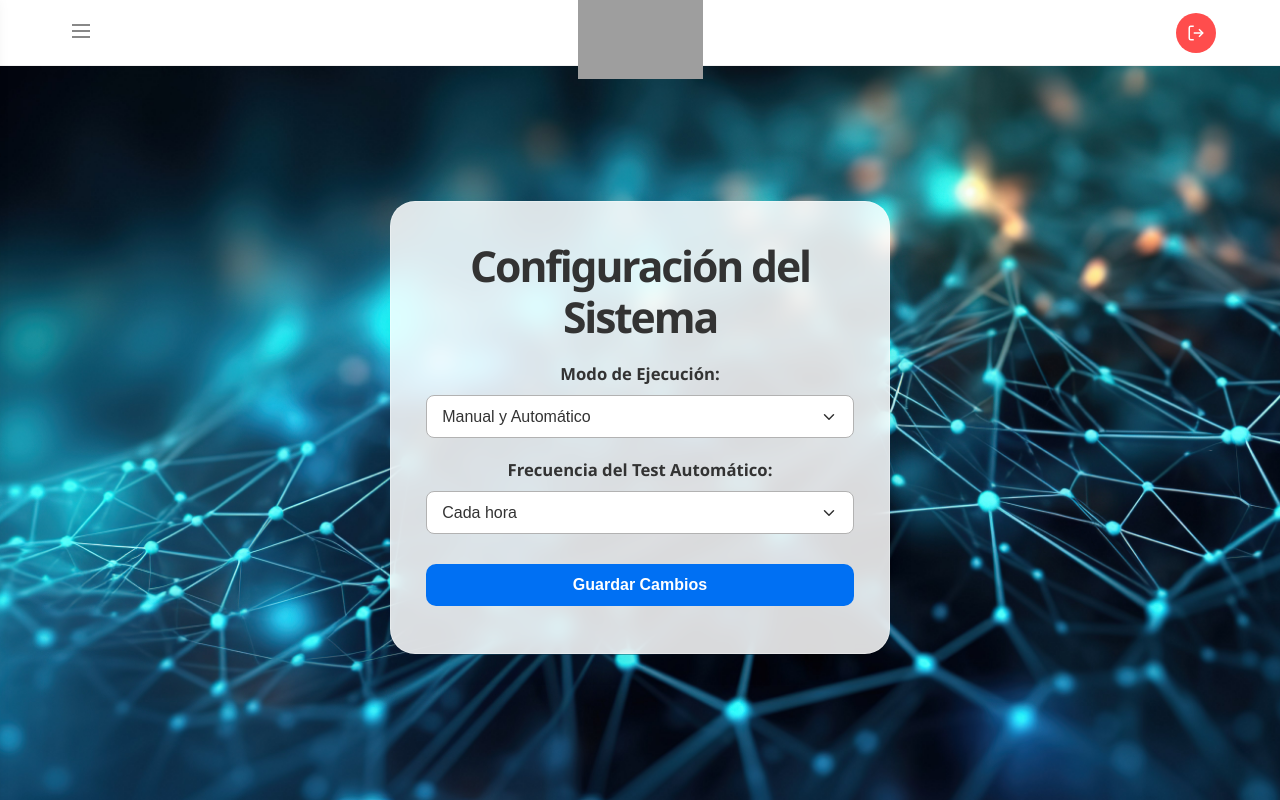
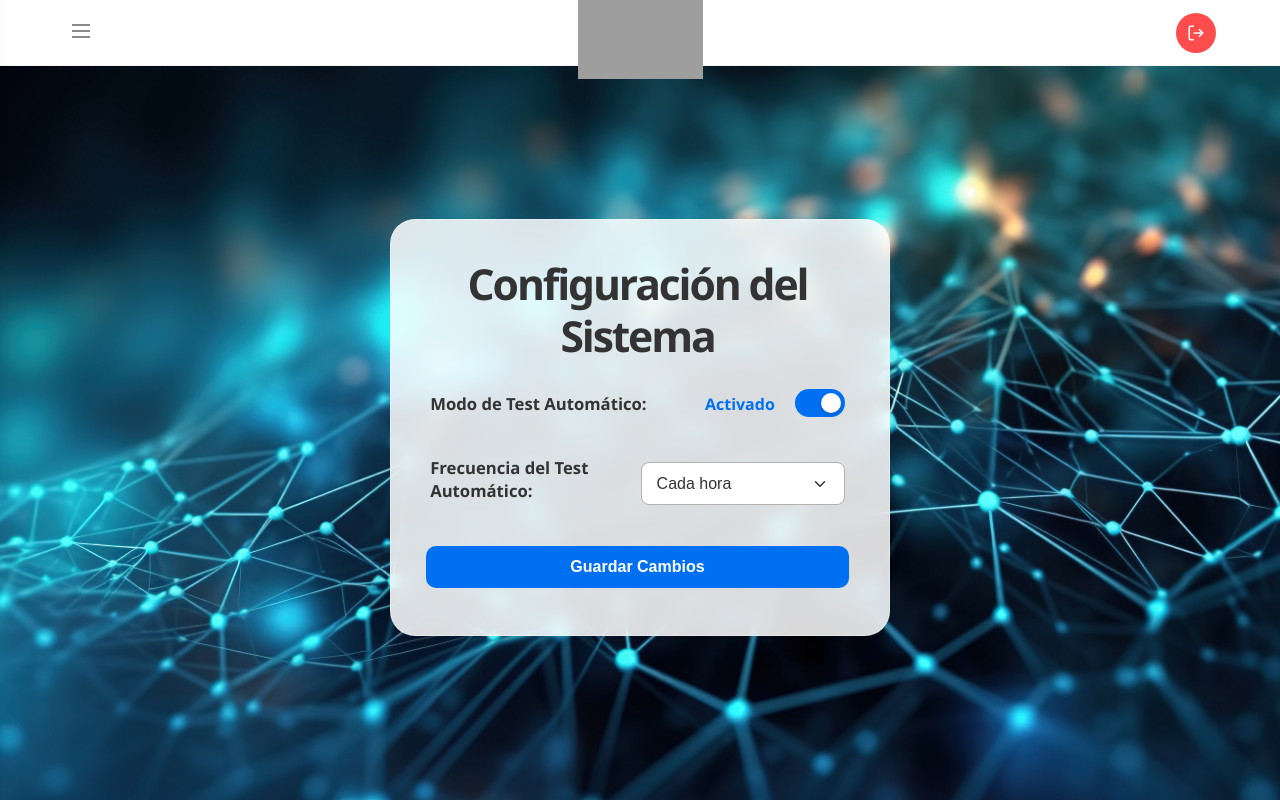
Before and after one commit to Speedster1998/InternetTest-LaNumero1_Vue, a Vue app in the folder frontend/: page /config in a window 1280 px wide. Built offline with nearby package versions, Linux system fonts and the light colour scheme; sample sign-in values are in the browser's storage; grey boxes are pictures that could not be loaded.

Commit message:
Cambios en el panel de config. y modificaciones en el frontend

```diff
--- a/frontend/src/pages/InternetTest/InternetTest.css
+++ b/frontend/src/pages/InternetTest/InternetTest.css
@@ -1,3 +1,7 @@
+.internettest-title{
+  color: #006deb;
+}
+
 .result {
   padding: 11.5px;
   border-radius: 10px;
--- a/frontend/src/pages/InternetTest/InternetTest.vue
+++ b/frontend/src/pages/InternetTest/InternetTest.vue
@@ -232,7 +232,7 @@ watch(isRegistered, (newValue) => {
   <div class="container" :class="{ 'dashboard-mode': isRegistered }">
     <div class="dashboard-view">
       <div class="test-screen">
-        <h1>Test de Internet</h1>
+        <h1 class="internettest-title">Test de Internet</h1>
         <p><strong>Hola {{ userName }}</strong></p>
         <p>Haga click en el botón para verificar tu conexión actual.</p>
 
--- a/frontend/src/pages/Settings/Settings.css
+++ b/frontend/src/pages/Settings/Settings.css
@@ -1,17 +1,25 @@
-.settings-card {
-  background: white;
-  padding: 30px;
-  border-radius: 15px;
-  box-shadow: 0 4px 20px rgba(0,0,0,0.08);
+.settings-view {
+  min-height: 0;
+  flex: 1;
+  width: 100%;
+  overflow-y: auto;
+  overflow-x: auto;
+  box-sizing: border-box;
+  padding-right: 5px; /* Para que el scroll no se pegue tanto */
 }
 
 .setting-group {
   margin-bottom: 20px;
   text-align: center;
+  display: flex;
+  align-items: center;
+  justify-content: space-between;
+  padding: 4px;
 }
 
 .setting-group label {
   display: block;
+  text-align: left;
   margin-bottom: 10px;
   font-weight: 600;
   font-size: 12.5pt;
@@ -24,7 +32,7 @@ select{
   appearance: none;
 
   padding: 12px 15px;
-  width: 100%;
+  width: 60%;
   border: 1.5px solid #b2b2b2;
   border-radius: 8px;
   background-color: white;
@@ -133,3 +141,112 @@ select:focus {
 @keyframes stroke-check {
   to { stroke-dashoffset: 0; }
 }
+
+/* --- TOGGLE SWITCH ESTILOS --- */
+.switch-group {
+  display: flex;
+  align-items: center;
+  justify-content: space-between;
+  gap: 15px;
+  margin-bottom: 25px;
+  border-radius: 12px;
+}
+
+.switch-label {
+  text-align: left;
+  font-weight: 600;
+  color: #333;
+  margin-bottom: 0 !important;
+}
+
+.switch-wrapper {
+  display: flex;
+  align-items: center;
+  gap: 12px;
+}
+
+.status-text {
+  font-weight: bold;
+  font-size: 1rem;
+  color: #0070f3;
+  min-width: 95px;
+  text-align: right;
+  margin: 0;
+  padding-right: 8px;
+  line-height: 1;
+}
+
+/* El interruptor (caja principal) */
+.switch {
+  position: relative;
+  display: inline-block;
+  width: 50px;
+  height: 28px;
+  margin: 0;
+  transform: translateY(4px); /* Ajuste visual sutil para alinearlo con el texto */
+}
+
+/* Ocultar checkbox HTML */
+.switch input {
+  opacity: 0;
+  width: 0;
+  height: 0;
+}
+
+/* La barra deslizable */
+.slider {
+  position: absolute;
+  cursor: pointer;
+  top: 0;
+  left: 0;
+  right: 0;
+  bottom: 0;
+  background-color: #ccc;
+  transition: .4s;
+}
+
+.slider:before {
+  position: absolute;
+  content: "";
+  height: 20px;
+  width: 20px;
+  left: 4px;
+  bottom: 4px;
+  background-color: white;
+  transition: .4s;
+  box-shadow: 0 2px 4px rgba(0,0,0,0.2);
+}
+
+input:checked + .slider {
+  background-color: #0070f3;
+}
+
+input:focus + .slider {
+  box-shadow: 0 0 1px #0070f3;
+}
+
+input:checked + .slider:before {
+  transform: translateX(22px);
+}
+
+/* Bordes redondeados */
+.slider.round {
+  border-radius: 34px;
+}
+
+.slider.round:before {
+  border-radius: 50%;
+}
+
+/* Estilos para el select cuando está deshabilitado */
+.setting-group.disabled label {
+  color: #999;
+}
+
+.setting-group.disabled select {
+  background-color: #f5f5f5;
+  color: #999;
+  border-color: #ddd;
+  cursor: not-allowed;
+  opacity: 0.7;
+}
--- a/frontend/src/pages/Settings/Settings.vue
+++ b/frontend/src/pages/Settings/Settings.vue
@@ -1,9 +1,14 @@
 <script setup>
-import { ref, watch } from 'vue';
+import { ref, watch, computed } from 'vue';
 import '../Settings/Settings.css';
 
 const mode = ref(localStorage.getItem('testMode') || 'both'); // 'manual' o 'both'
 const interval = ref(parseInt(localStorage.getItem('testInterval')) || 60); // En minutos
+
+const isAutoEnabled = computed({
+  get: () => mode.value === 'both',
+  set: (val) => { mode.value = val ? 'both' : 'manual'; }
+});
 
 watch([mode, interval], (newValues) => {
   const [newMode, newInterval] = newValues; // Desestructuramos para ver qué llega
@@ -37,17 +42,20 @@ const saveConfig = () => {
   <div class="settings-view">
     <h1>Configuración del Sistema</h1>
 
-    <div class="setting-group">
-      <label>Modo de Ejecución:</label>
-      <select v-model="mode">
-        <option value="both">Manual y Automático</option>
-        <option value="manual">Solo Manual</option>
-      </select>
+    <div class="setting-group switch-group">
+      <label class="switch-label">Modo de Test Automático:</label>
+      <div class="switch-wrapper">
+        <span class="status-text">{{ isAutoEnabled ? 'Activado' : 'Desactivado' }}</span>
+        <label class="switch">
+          <input type="checkbox" v-model="isAutoEnabled">
+          <span class="slider round"></span>
+        </label>
+      </div>
     </div>
 
-    <div v-if="mode === 'both'" class="setting-group">
+    <div class="setting-group" :class="{ disabled: !isAutoEnabled }">
       <label>Frecuencia del Test Automático:</label>
-      <select v-model.number="interval">
+      <select v-model.number="interval" :disabled="!isAutoEnabled">
         <option value="1">Cada minuto</option>
         <option value="10">Cada 10 minutos</option>
         <option value="30">Cada 30 minutos</option>
--- a/frontend/src/pages/TestsResults/TestsResults.css
+++ b/frontend/src/pages/TestsResults/TestsResults.css
@@ -1,11 +1,14 @@
 .resultados-view{
   background: transparent;
   width: 100%;
-  max-width: 1000px; /* Tope máximo para pantallas ultra anchas */
+  max-width: 1000px;
   margin: 0 auto; /* Centra todo el bloque en la pantalla */
   display: flex;
   flex-direction: column;
   align-items: center;
+  box-sizing: border-box;
+  flex: 1;
+  min-height: 0;
 }
 
 .resultados-title {
@@ -28,8 +31,7 @@
 
 .table-wrapper {
   width: 100%;
-  max-width: 1000px;
-  max-height: 65vh;
+  max-width: 100%;
   background: white;
   overflow-x: auto;
   overflow-y: auto;
@@ -38,6 +40,8 @@
   border-radius: 15px;
   box-shadow: 0 10px 15px -5px rgba(0, 0, 0, 0.3);
   transform: translateZ(0);
+  box-sizing: border-box;
+  min-height: 0;
 }
 
 .resultados-table {
@@ -91,10 +95,10 @@
   display: inline-block;
 }
 
-.status-low { background-color: #fee2e2; color: #dc2626; border: 1px solid #fecaca; }
-.status-mod { background-color: #fef08a; color: #ca8a04; border: 1px solid #fde047; }
-.status-opt { background-color: #dcfce7; color: #16a34a; border: 1px solid #bbf7d0; }
-.status-exc { background-color: #ddedf0; color: #328df4; border: 1px solid #aeeaf5; }
+.status-lower { background-color: #fee2e2; color: #dc2626; border: 1px solid #fecaca; }
+.status-moderate { background-color: #fef08a; color: #ca8a04; border: 1px solid #fde047; }
+.status-optime { background-color: #dcfce7; color: #16a34a; border: 1px solid #bbf7d0; }
+.status-excelent { background-color: #ddedf0; color: #328df4; border: 1px solid #aeeaf5; }
 
 /* Spinner de carga */
 .spinner {
--- a/frontend/src/pages/TestsResults/TestsResults.vue
+++ b/frontend/src/pages/TestsResults/TestsResults.vue
@@ -28,10 +28,10 @@ onMounted(() => {
 const getStatusClass = (nivel) => {
   if (!nivel) return '';
   const n = nivel.toLowerCase();
-  if (n.includes('excelente')) return 'status-exc';
-  if (n.includes('óptima') || n.includes('optima')) return 'status-opt';
-  if (n.includes('moderada')) return 'status-mod';
-  if (n.includes('baja')) return 'status-low';
+  if (n.includes('excelente')) return 'status-excelent';
+  if (n.includes('óptima') || n.includes('optima')) return 'status-optime';
+  if (n.includes('moderada')) return 'status-moderate';
+  if (n.includes('baja')) return 'status-lower';
   return '';
 };
 
--- a/frontend/src/theme.css
+++ b/frontend/src/theme.css
@@ -156,9 +156,10 @@ button:disabled {
     padding-top: 0.5vh;
   }
   .container.container-map {
+    max-height: 85%;
     max-width: 100%;
-    width: 100%;
-    border-radius: 0;
+    width: 92%;
+    border-radius: 15px;
     height: calc(100vh - 70px);
     padding: 0.8rem;
   }
@@ -176,12 +177,14 @@ button:disabled {
     padding: 1.6rem;
     width: 92%;
   }
-
+  .container.container-large{
+    max-width: 1000px !important;
+  }
   .dashboard-view {
     align-items: stretch !important;
   }
-
   .container.container-map {
+    max-width: 600px !important;
     padding: 1.2rem;
   }
 }
```
